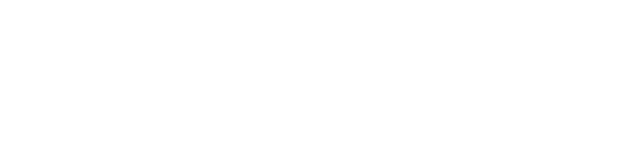
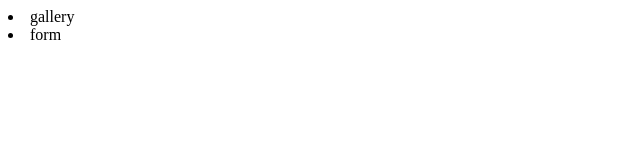
Before and after one commit to Roksana-St/goit-js-hw-09, a website built with Vite: page src/index.html in a window 1280 px wide. Shown: the whole page, without its empty margins (0-640 px from the left). Built offline with nearby package versions, Linux system fonts and the light colour scheme.

Commit message:
upgrade file

```diff
--- a/src/index.html
+++ b/src/index.html
@@ -10,8 +10,8 @@
 </head>
 
 <body>
-  <load="/1-gallery.html" />
-  <load="./2-form.html" />
+  <li><a href="./1-gallery.html">gallery</a></li>
+  <li><a href="./2-form.html">form</a></li>
 
 
 
```
